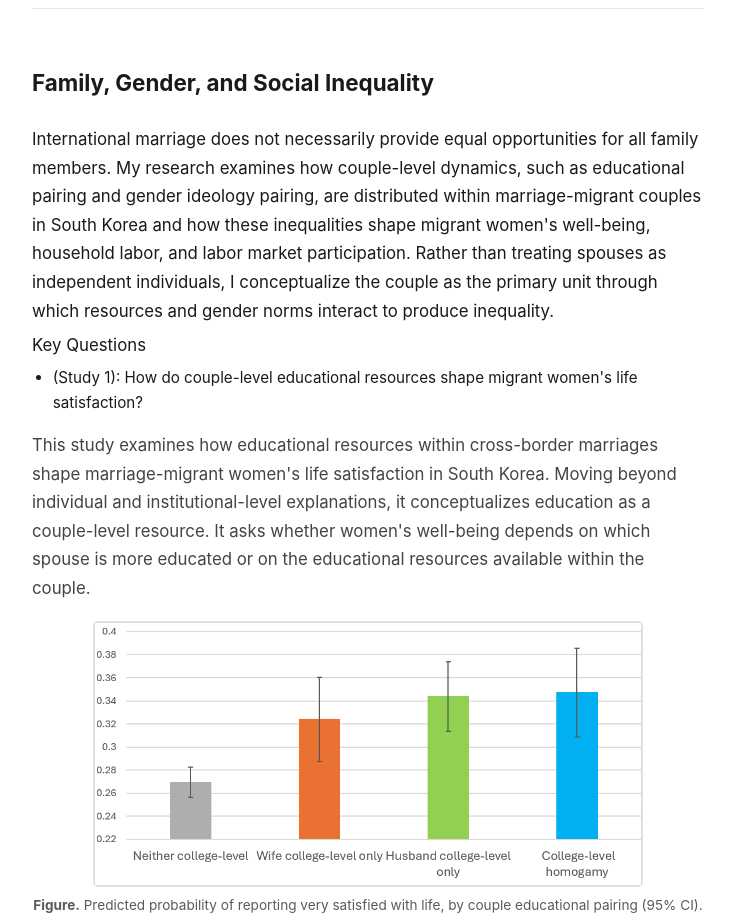
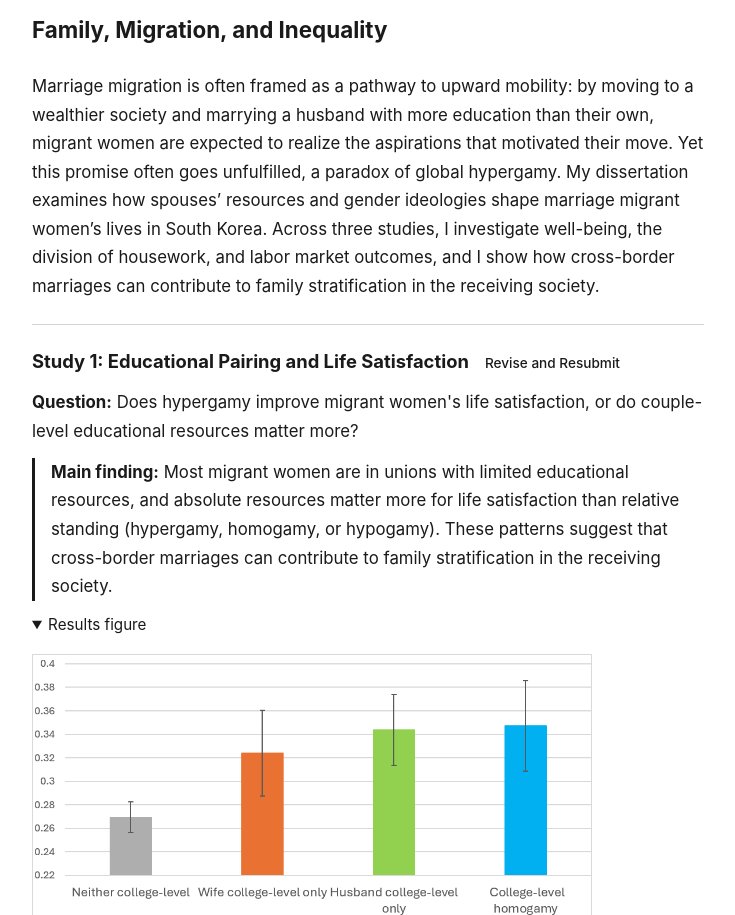
Before and after one commit to soheeee12-ux/soheeee12-ux.github.io, a Next.js app: page /research in a window 1280 px wide. Shown: the part 540-1455 px from the top of the page, without its empty margins (272-1007 px from the left). Built offline with nearby package versions, Linux system fonts and the light colour scheme.

Commit message:
Update research page, add Outside Academia

```diff
--- a/src/components/Nav.tsx
+++ b/src/components/Nav.tsx
@@ -8,6 +8,7 @@ const links = [
   { href: '/research', label: 'Research' },
   { href: '/teaching', label: 'Teaching' },
   { href: '/cv', label: 'CV' },
+   { href: '/outside-academia', label: 'Outside Academia' },
 ];
 
 export default function Nav() {
--- a/src/pages/research.tsx
+++ b/src/pages/research.tsx
@@ -18,13 +18,20 @@ type WorkItem = {
   url?: string;
 };
 
-function Citation({
-  authors,
-  title,
-  venue,
-  status,
-  url,
-}: WorkItem) {
+type Study = {
+  id: string;
+  title: string;
+  question: string;
+  finding?: string;
+  figure?: {
+    src: string;
+    alt: string;
+    caption: string;
+  };
+  paper: WorkItem;
+};
+
+function Citation({ authors, title, venue, status, url }: WorkItem) {
   return (
     <li>
       {highlightName(authors)}. <em>{title}.</em>{' '}
@@ -47,63 +54,55 @@ function Citation({
   );
 }
 
-const programs = [
+const studies: Study[] = [
   {
-    name: 'Family, Gender, and Social Inequality',
-    intro:
-      "International marriage does not necessarily provide equal opportunities for all family members. My research examines how couple-level dynamics, such as educational pairing and gender ideology pairing, are distributed within marriage-migrant couples in South Korea and how these inequalities shape migrant women's well-being, household labor, and labor market participation. Rather than treating spouses as independent individuals, I conceptualize the couple as the primary unit through which resources and gender norms interact to produce inequality.",
-    keyQuestions: [
-      "(Study 1): How do couple-level educational resources shape migrant women's life satisfaction?",
-      '(Study 2): How do gender ideology and couple-level resources jointly shape the division of housework?',
-      "(Study 3): How do couple-level educational resources shape migrant women's labor market participation and occupational outcomes?",
-    ],
-    relatedWork: [
-           {
+    id: 'study1',
+    title: 'Study 1: Educational Pairing and Life Satisfaction',
+    question:
+      "Does hypergamy improve migrant women's life satisfaction, or do couple-level educational resources matter more?",
+    finding:
+      'Most migrant women are in unions with limited educational resources, and absolute resources matter more for life satisfaction than relative standing (hypergamy, homogamy, or hypogamy). These patterns suggest that cross-border marriages can contribute to family stratification in the receiving society.',
+    figure: {
+      src: '/study1-figure.png',
+      alt: 'Predicted probability of reporting very satisfied with life, by couple educational pairing type',
+      caption:
+        'Predicted probability of reporting very satisfied with life, by couple educational pairing (95% CI).',
+    },
+    paper: {
       authors: 'Shin, Sohee, and Tim F. Liao',
       title:
         'Educational Pairing and Life Satisfaction Among Marriage-Migrant Women in South Korea',
       venue: 'Comparative Migration Studies',
       status: 'Revise and Resubmit',
     },
+  },
   {
+    id: 'study2',
+    title: 'Study 2: Gender Ideology, Resources, and Housework',
+    question:
+      'How do gender ideology and couple-level resources jointly shape the division of housework?',
+    paper: {
       authors: 'Shin, Sohee',
       title:
         'When Do Resources Matter? Gender Ideology and Housework in Transnational Marriages in South Korea',
       status: 'Working Paper',
     },
+  },
   {
+    id: 'study3',
+    title: 'Study 3: Educational Pairing and Labor Market Outcomes',
+    question:
+      "How do couple-level educational resources shape migrant women's labor market participation and occupational outcomes?",
+    paper: {
       authors: 'Shin, Sohee',
       title:
         'Educational Pairing and Labor Market Participation among Marriage-Migrant Women in South Korea',
       status: 'Working Paper',
     },
-    ] as WorkItem[],
   },
-  {
-    name: 'Quantitative Demography and Methodology',
-    intro:
-      'Alongside my substantive research, I develop quantitative methods for demographic research. My methodological work focuses on age–period–cohort (APC) analysis and cohort identification. Using simulation studies, I evaluate the performance of existing APC models and develop methodological guidance for improving the identification, estimation, and interpretation of cohort effects.',
-    keyQuestions: [
-      'What methodological adjustments improve the identification and interpretation of cohort effects?',
-    ],
-    relatedWork: [
-      {
-        authors: 'Shin, Sohee, and Tim F. Liao',
-        title: 'Addressing the Fuzzy Cohort Problem in the APC-I Model',
-        venue: 'Sociological Methods & Research',
-        status: 'Revise and Resubmit',
-      },
-    ] as WorkItem[],
-  },
-  {
-    name: 'Social Determinants of Health',
-    intro:
-      'Health inequality develops through cumulative social experiences across the life course rather than from a single event. My work in this area examines how occupational trajectories from young adulthood to midlife shape physical and mental health later in life, with particular attention to cumulative disadvantage and social stratification.',
-    keyQuestions: [
-      'How do occupational trajectories from young adulthood to midlife shape health disparities in later life?',
-      'How does cumulative disadvantage across the life course contribute to health stratification?',
-    ],
-    relatedWork: [
+];
+
+const healthWork: WorkItem[] = [
   {
     authors: 'Shin, Sohee, and Tim F. Liao',
     title:
@@ -118,7 +117,14 @@ const programs = [
       'Occupational Class Trajectories and Midlife Health: Cumulative Disadvantage Across the Life Course',
     status: 'Working Paper',
   },
-    ] as WorkItem[],
+];
+
+const methodsWork: WorkItem[] = [
+  {
+    authors: 'Shin, Sohee, and Tim F. Liao',
+    title: 'Addressing the Fuzzy Cohort Problem in the APC-I Model',
+    venue: 'Sociological Methods & Research',
+    status: 'Revise and Resubmit',
   },
 ];
 
@@ -129,116 +135,184 @@ export default function Research() {
         <title>Research · {site.name}</title>
       </Head>
 
-      <main className="container">
       <Nav />
 
+      <main className="container">
+        <div className="research-page">
           <h1>Research</h1>
 
-        <section>
-          <p>
+          <p className="research-intro">
             My research examines how social inequalities are produced,
             reproduced, and measured across the life course. My substantive
             research focuses on family dynamics, gender, and migration, with
             particular attention to how couple-level resources and gender norms
             shape the well-being and socioeconomic incorporation of immigrant
-            women. Complementing this work, I study the social determinants of
-            health and develop quantitative demographic methods to improve the
-            identification and interpretation of population processes.
+            women. Complementing this work, I study how labor market histories
+            shape health and develop quantitative demographic methods to
+            improve the identification and interpretation of population
+            processes.
           </p>
 
+          <nav className="research-topics" aria-label="Research areas">
+            <a href="#family">Family, Migration, and Inequality</a>
+            <a href="#health">Employment and Health</a>
+            <a href="#methods">Demographic Methods</a>
+          </nav>
+
+          <section
+            id="family"
+            className="research-section"
+            aria-labelledby="family-heading"
+          >
+            <h2 id="family-heading">Family, Migration, and Inequality</h2>
             <p>
-            My methods include demographic methods, longitudinal analysis,
-            simulation studies, and computational techniques to study family
-            dynamics and social inequality.
+              Marriage migration is often framed as a pathway to upward
+              mobility: by moving to a wealthier society and marrying a husband
+              with more education than their own, migrant women are expected to
+              realize the aspirations that motivated their move. Yet this
+              promise often goes unfulfilled, a paradox of global hypergamy. My
+              dissertation examines how spouses’ resources and gender ideologies
+              shape marriage migrant women’s lives in South Korea. Across three
+              studies, I investigate well-being, the division of housework, and
+              labor market outcomes, and I show how cross-border marriages can
+              contribute to family stratification in the receiving society.
             </p>
+
+            {studies.map((study) => (
+              <article
+                key={study.id}
+                className="study"
+                aria-labelledby={`${study.id}-heading`}
+              >
+                <header className="study-header">
+                  <h3 id={`${study.id}-heading`}>{study.title}</h3>
+                  <span className="study-status">{study.paper.status}</span>
+                </header>
+                <p>
+                  <strong>Question:</strong> {study.question}
+                </p>
+                {study.finding && (
+                  <p className="study-finding">
+                    <strong>Main finding:</strong> {study.finding}
+                  </p>
+                )}
+
+                {study.figure && (
+                  <details className="study-details" open>
+                    <summary>Results figure</summary>
+                    <figure className="study-figure">
+                      {/* eslint-disable-next-line @next/next/no-img-element */}
+                      <img
+                        src={study.figure.src}
+                        alt={study.figure.alt}
+                        loading="lazy"
+                      />
+                      <figcaption>{study.figure.caption}</figcaption>
+                    </figure>
+                  </details>
+                )}
+
+                <details className="study-details">
+                  <summary>Paper details</summary>
+                  <ul className="cv-list">
+                    <Citation {...study.paper} />
+                  </ul>
+                </details>
+              </article>
+            ))}
           </section>
 
-        {programs.map((program) => (
-          <section key={program.name}>
-            <h2>{program.name}</h2>
-
-            <p>{program.intro}</p>
-
-            {program.name ===
-            'Family, Gender, and Social Inequality' ? (
-              <>
-                <p className="research-project__label">Key Questions</p>
-
-                <div className="research-project">
+          <section
+            id="health"
+            className="research-section"
+            aria-labelledby="health-heading"
+          >
+            <h2 id="health-heading">Employment and Health</h2>
+            <p>
+              Health inequalities can emerge through the accumulation of
+              advantages and disadvantages across working life. My research
+              examines how sustained occupancy of, and movement between,
+              occupational class positions from young adulthood to midlife are
+              associated with physical and mental health at age 50. Focusing on
+              class differences in employment relations, I investigate how these
+              histories may reflect unequal opportunities to accumulate
+              resources and sustained exposure to adverse working conditions.
+            </p>
+            <h3 className="work-heading">Related work</h3>
             <ul className="cv-list">
-                    <li>{program.keyQuestions[0]}</li>
-                  </ul>
-
-                  <p className="research-project__overview">
-                    This study examines how educational resources within
-                    cross-border marriages shape marriage-migrant women&apos;s
-                    life satisfaction in South Korea. Moving beyond individual
-                    and institutional-level explanations, it conceptualizes education as a
-                    couple-level resource. It asks whether
-                    women&apos;s well-being depends on which spouse is more
-                    educated or on the educational resources available within
-                    the couple.
-                  </p>
-
-                  <figure className="research-figure">
-                    {/* eslint-disable-next-line @next/next/no-img-element */}
-                    <img
-                      src="/study1-figure.png"
-                      alt="Predicted probability of reporting very satisfied with life, by couple educational pairing type"
-                      className="research-figure__img"
-                    />
-<figcaption className="research-figure__caption">
-                      <strong>Figure.</strong> Predicted probability of
-                      reporting very satisfied with life, by couple educational
-                      pairing (95% CI).
-                      <br />
-                      <br />
-                      <strong>Main finding:</strong> {' '}
-                      What matters for
-                      marriage-migrant women&apos;s life satisfaction is the
-                      presence of college-level educational resources within
-                      the couple, not their relative standing between spouses
-                      or which spouse holds them.
-                    </figcaption>
-                  </figure>
-                </div>
-
-                <ul className="cv-list">
-                  {program.keyQuestions.slice(1).map((question) => (
-                    <li key={question}>{question}</li>
+              {healthWork.map((item) => (
+                <Citation key={item.title} {...item} />
               ))}
             </ul>
-              </>
-            ) : (
-              program.keyQuestions.length > 0 && (
-                <>
-                  <p className="research-project__label">
-                    Key Questions
+          </section>
+
+          <section
+            id="methods"
+            className="research-section"
+            aria-labelledby="methods-heading"
+          >
+            <h2 id="methods-heading">Demographic Methods</h2>
+            <p>
+              Alongside my substantive research, I collaborate on quantitative
+              methods for demographic research. Our methodological work focuses
+              on age–period–cohort (APC) analysis and cohort identification.
+              Using simulation studies, we evaluate the performance of existing
+              APC models and develop methodological guidance for improving the
+              identification, estimation, and interpretation of cohort effects.
             </p>
-
+            <h3 className="work-heading">Related work</h3>
             <ul className="cv-list">
-                    {program.keyQuestions.map((question) => (
-                      <li key={question}>{question}</li>
+              {methodsWork.map((item) => (
+                <Citation key={item.title} {...item} />
               ))}
             </ul>
-                </>
-              )
-            )}
+          </section>
+        </div>
+      </main>
 
-            {program.relatedWork.length > 0 && (
-              <>
-                <p className="research-project__label">Related Work</p>
-
-                <ul className="cv-list">
-                  {program.relatedWork.map((item, index) => (
-                    <Citation key={index} {...item} />
-                  ))}
-                </ul>
-              </>
-            )}
-          </section>
-        ))}
-      </main>
+      <style jsx>{`
+        .research-page { padding-bottom: 2rem; }
+        .research-page p { line-height: 1.7; }
+        .research-intro { max-width: 72ch; }
+        .research-topics {
+          display: flex;
+          flex-wrap: wrap;
+          gap: 0.65rem 1.5rem;
+          margin: 1.25rem 0 2.5rem;
+          font-size: 0.95rem;
+        }
+        .research-topics a { text-underline-offset: 0.2em; }
+        .research-section { margin-top: 2.75rem; scroll-margin-top: 5rem; }
+        .research-section > p { max-width: 72ch; }
+        .study {
+          margin-top: 1.5rem;
+          padding: 1.5rem 0 0.25rem;
+          border-top: 1px solid #d1d5db;
+        }
+        .study-header {
+          display: flex;
+          flex-wrap: wrap;
+          align-items: baseline;
+          gap: 0.4rem 1rem;
+        }
+        .study-header h3 { margin: 0; font-size: 1.15rem; line-height: 1.4; }
+        .study-status { font-size: 0.85rem; font-weight: 500; }
+        .study p { margin: 0.8rem 0; max-width: 72ch; }
+        .study-finding { padding-left: 1rem; border-left: 3px solid currentColor; }
+        .study-details { margin-top: 0.75rem; }
+        .study-details summary { cursor: pointer; width: fit-content; font-size: 0.95rem; }
+        .study-details summary:focus-visible,
+        .research-topics a:focus-visible { outline: 2px solid currentColor; outline-offset: 4px; }
+        .study-figure { margin: 1rem 0; }
+        .study-figure img { display: block; width: 100%; max-width: 560px; height: auto; }
+        .study-figure figcaption { margin-top: 0.65rem; max-width: 72ch; font-size: 0.875rem; line-height: 1.5; }
+        .work-heading { margin: 1.25rem 0 0.5rem; font-size: 1rem; }
+        @media (max-width: 600px) {
+          .research-topics { flex-direction: column; align-items: flex-start; }
+          .research-section { margin-top: 2rem; }
+          .study-header { flex-direction: column; gap: 0.35rem; }
+        }
+      `}</style>
     </>
   );
 }
```
Also changed, not shown: src/pages/outside-academia.tsx (added, +119 -0 lines), public/danbi.jpg (added), public/forthcoming.png (added). Lines whose indentation alone changed are shown as unchanged.
